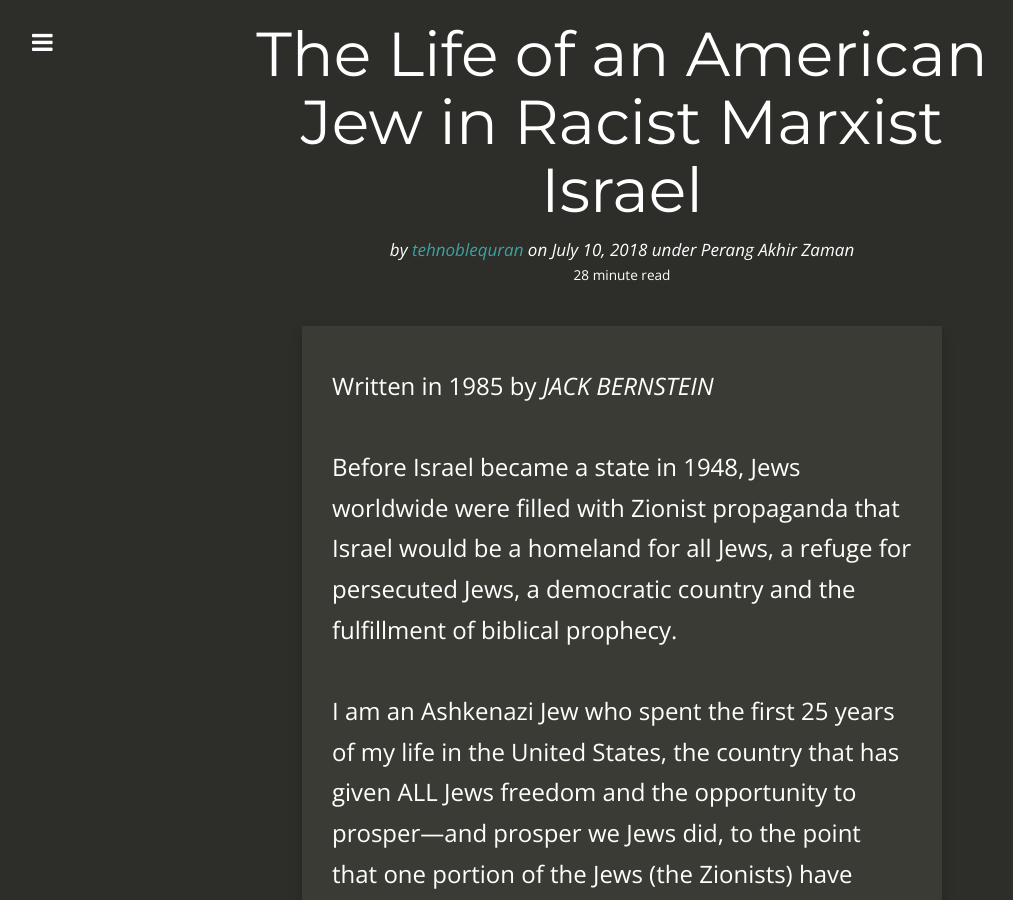
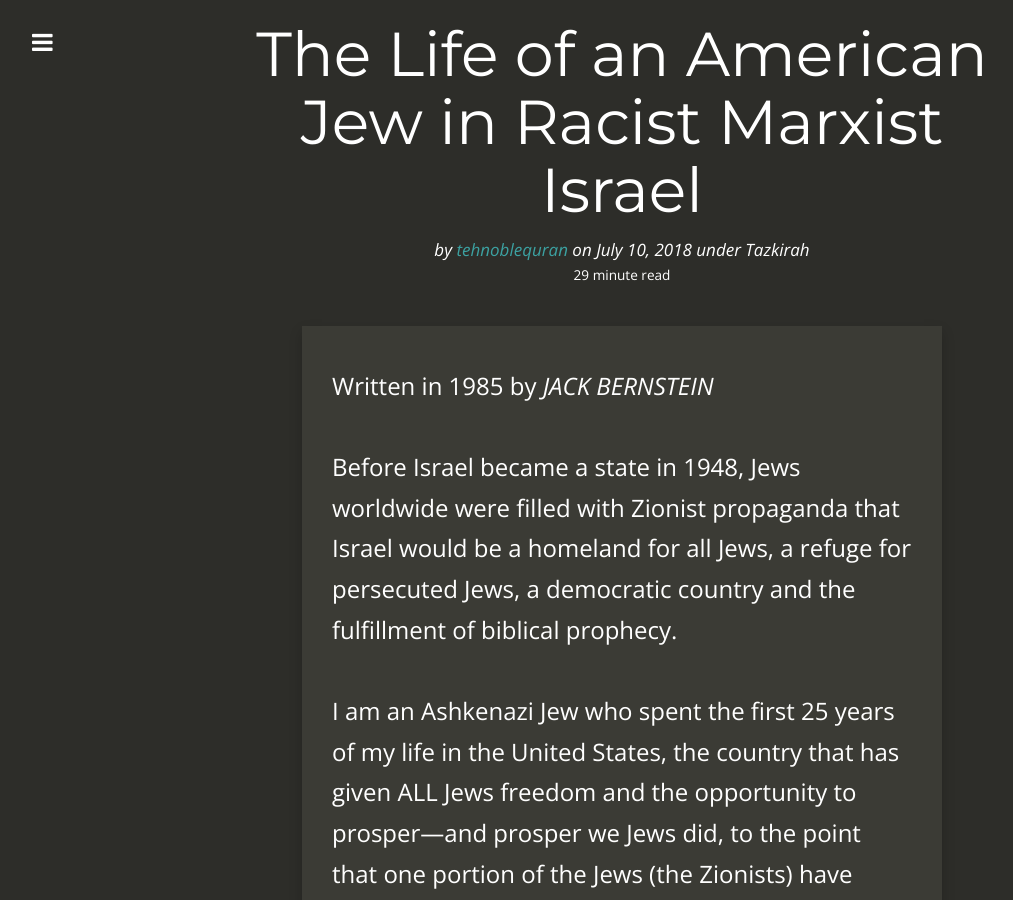
Before and after one commit to kedamaian/swsyafiq, a Jekyll site: the page built from _posts/2018-07-10--the-life-of-an-american-jew-in-racist-marxist-israel.md, in a window 1280 px wide and 900 px high. Shown: the whole window, without its empty margins (18-1031 px from the left). Built offline with Jekyll 4.4.1, drawn with Linux system fonts in a browser that asks for light colours; nearby versions of some CDN libraries; comment, search, counter and statistics services are not loaded.

Commit message:
Update 2018-07-10--the-life-of-an-american-jew-in-racist-marxist-israel.md

```diff
--- a/_posts/2018-07-10--the-life-of-an-american-jew-in-racist-marxist-israel.md
+++ b/_posts/2018-07-10--the-life-of-an-american-jew-in-racist-marxist-israel.md
@@ -2,6 +2,7 @@
 layout: post
 published: true
 categories:
+  - Tazkirah
   - Perang Akhir Zaman
 author: tehnoblequran
 title: ' The Life of an American Jew in Racist Marxist Israel'
```
Also changed, not shown: other parts of _posts/2018-07-10--the-life-of-an-american-jew-in-racist-marxist-israel.md (+2 -0 lines).
